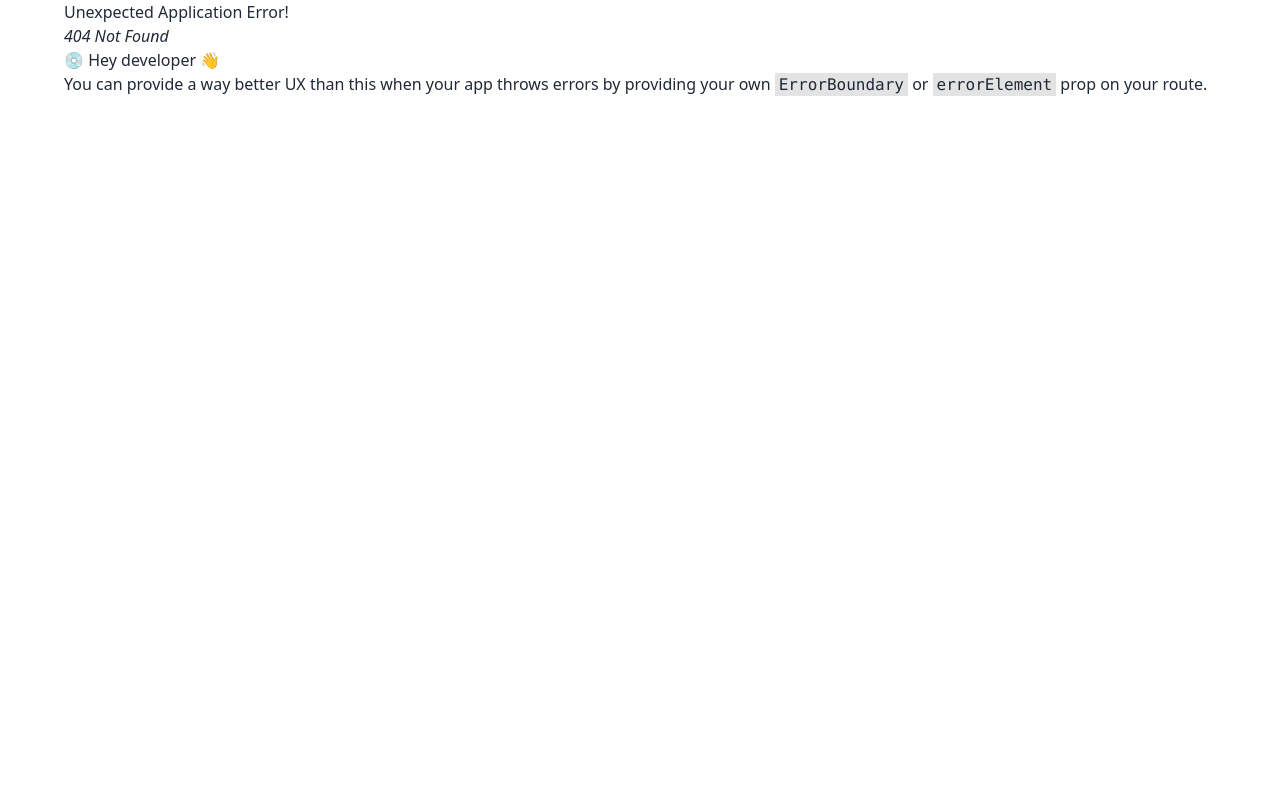
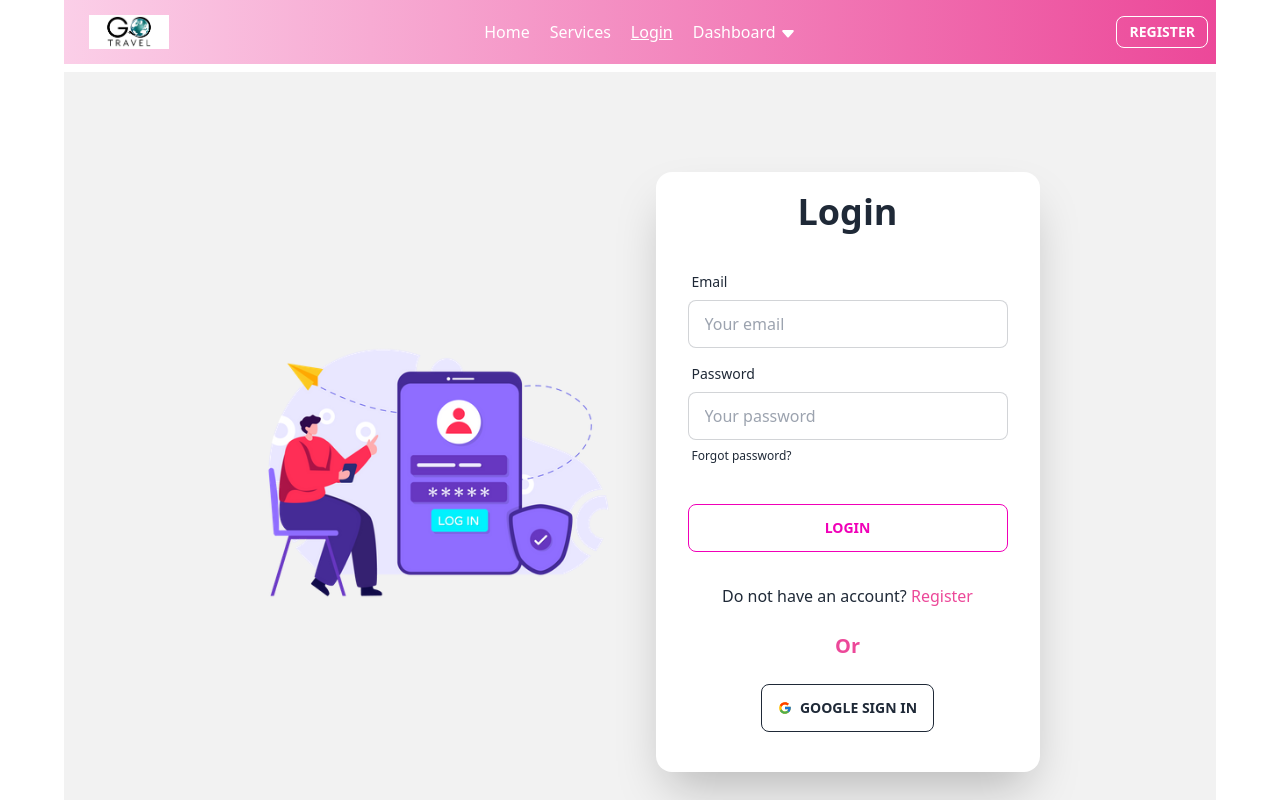
Before and after one commit to AR-Fahad/career-maker-client-public, a React (Vite) app: page /login in a window 1280 px wide. Before the commit this address had no page. Shown: the top 800 px of the page. Built offline with nearby package versions, Linux system fonts and the light colour scheme.

Commit message:
login and register pages adde successfully

```diff
--- a/src/Pages/Login/Login.jsx
+++ b/src/Pages/Login/Login.jsx
@@ -0,0 +1,76 @@
+import { Link } from "react-router-dom";
+import login from "../../assets/login.png";
+import { FcGoogle } from "react-icons/fc";
+
+const Login = () => {
+  const handleLogin = (e) => {
+    e.preventDefault();
+  };
+  return (
+    <div className="hero min-h-screen bg-base-200 my-2">
+      <div className="hero-content flex-col gap-5 lg:flex-row">
+        <div className="lg:w-1/2">
+          <img className="w-full mx-auto" src={login} alt="" />
+        </div>
+        <div className="card flex-shrink-0 w-full py-5 max-w-sm shadow-2xl bg-base-100">
+          <h1 className="text-4xl font-semibold text-center">Login</h1>
+          <form onSubmit={handleLogin} className="card-body">
+            <div className="form-control">
+              <label className="label">
+                <span className="label-text">Email</span>
+              </label>
+              <input
+                type="email"
+                placeholder="Your email"
+                name="email"
+                className="input input-bordered"
+                id="email"
+                required
+              />
+            </div>
+            <div className="form-control">
+              <label className="label">
+                <span className="label-text">Password</span>
+              </label>
+              <input
+                type="password"
+                placeholder="Your password"
+                name="password"
+                className="input input-bordered"
+                required
+              />
+              <label className="label">
+                <a href="#" className="label-text-alt link link-hover">
+                  Forgot password?
+                </a>
+              </label>
+            </div>
+            <div className="form-control mt-6">
+              <input
+                type="submit"
+                value="Login"
+                className="btn btn-outline btn-secondary"
+              />
+            </div>
+          </form>
+          <div className="text-center mb-5">
+            <p>
+              Do not have an account?{" "}
+              <Link className="text-pink-500 hover:underline" to="/register">
+                Register
+              </Link>
+            </p>
+            <br />
+            <p className="text-pink-500 text-xl font-bold">Or</p>
+            <br />
+            <button className="btn btn-outline">
+              <FcGoogle></FcGoogle> Google Sign in
+            </button>
+          </div>
+        </div>
+      </div>
+    </div>
+  );
+};
+
+export default Login;
--- a/src/Pages/Register/Register.jsx
+++ b/src/Pages/Register/Register.jsx
@@ -0,0 +1,90 @@
+import { Link } from "react-router-dom";
+import reg from "../../assets/create.png";
+const Register = () => {
+  const handleRegister = (e) => {
+    e.preventDefault();
+  };
+  return (
+    <div className="hero min-h-screen bg-base-200 my-2">
+      <div className="hero-content flex-col gap-5 lg:flex-row">
+        <div className="lg:w-1/2">
+          <img className="w-full mx-auto" src={reg} alt="" />
+        </div>
+        <div className="card flex-shrink-0 w-full py-5 max-w-sm shadow-2xl bg-base-100">
+          <h1 className="text-4xl font-semibold text-center">Register</h1>
+          <form onSubmit={handleRegister} className="card-body">
+            <div className="form-control">
+              <label className="label">
+                <span className="label-text">
+                  Name<span className="text-2xl text-pink-500">*</span>
+                </span>
+              </label>
+              <input
+                type="text"
+                placeholder="Your name"
+                name="name"
+                className="input input-bordered"
+                required
+              />
+            </div>
+            <div className="form-control">
+              <label className="label">
+                <span className="label-text">
+                  Email<span className="text-2xl text-pink-500">*</span>
+                </span>
+              </label>
+              <input
+                type="email"
+                placeholder="Your email"
+                name="email"
+                className="input input-bordered"
+                required
+              />
+            </div>
+            <div className="form-control">
+              <label className="label">
+                <span className="label-text">Photo URL</span>
+              </label>
+              <input
+                type="url"
+                placeholder="Photo URL"
+                name="img"
+                className="input input-bordered"
+              />
+            </div>
+            <div className="form-control">
+              <label className="label">
+                <span className="label-text">
+                  Confirm Password
+                  <span className="text-2xl text-pink-500">*</span>
+                </span>
+              </label>
+              <input
+                type="password"
+                placeholder="Your password"
+                name="password"
+                className="input input-bordered"
+                required
+              />
+            </div>
+            <div className="form-control mt-6">
+              <input
+                type="submit"
+                value="Register"
+                className="btn btn-secondary btn-outline"
+              />
+            </div>
+          </form>
+          <p className="text-center my-4">
+            Already have an account?{" "}
+            <Link className="text-pink-500 hover:underline" to="/login">
+              Login
+            </Link>
+          </p>
+        </div>
+      </div>
+    </div>
+  );
+};
+
+export default Register;
```
Also changed, not shown: src/Routes/Routes.jsx (+10 -0 lines).
